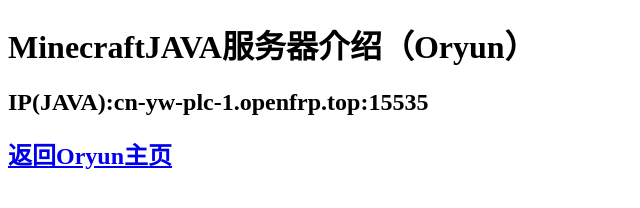
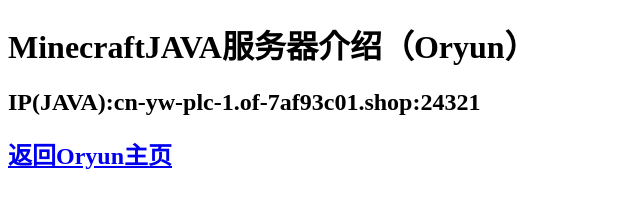
Before and after one commit to oryun1001/oryun1001.github.io, a plain HTML site: page 32K.html in a window 1280 px wide. Shown: the whole page, without its empty margins (0-640 px from the left). Drawn offline with Linux system fonts and the light colour scheme.

Commit message:
Update 32K.html

```diff
--- a/32K.html
+++ b/32K.html
@@ -7,7 +7,7 @@
 </head>
 <body>
     <h1>MinecraftJAVA服务器介绍（Oryun）</h1>
-    <h2>IP(JAVA):cn-yw-plc-1.openfrp.top:15535</h2>
+    <h2>IP(JAVA):cn-yw-plc-1.of-7af93c01.shop:24321</h2>
 
     <h2><a href="./index">返回Oryun主页</a></h2>
 
```
